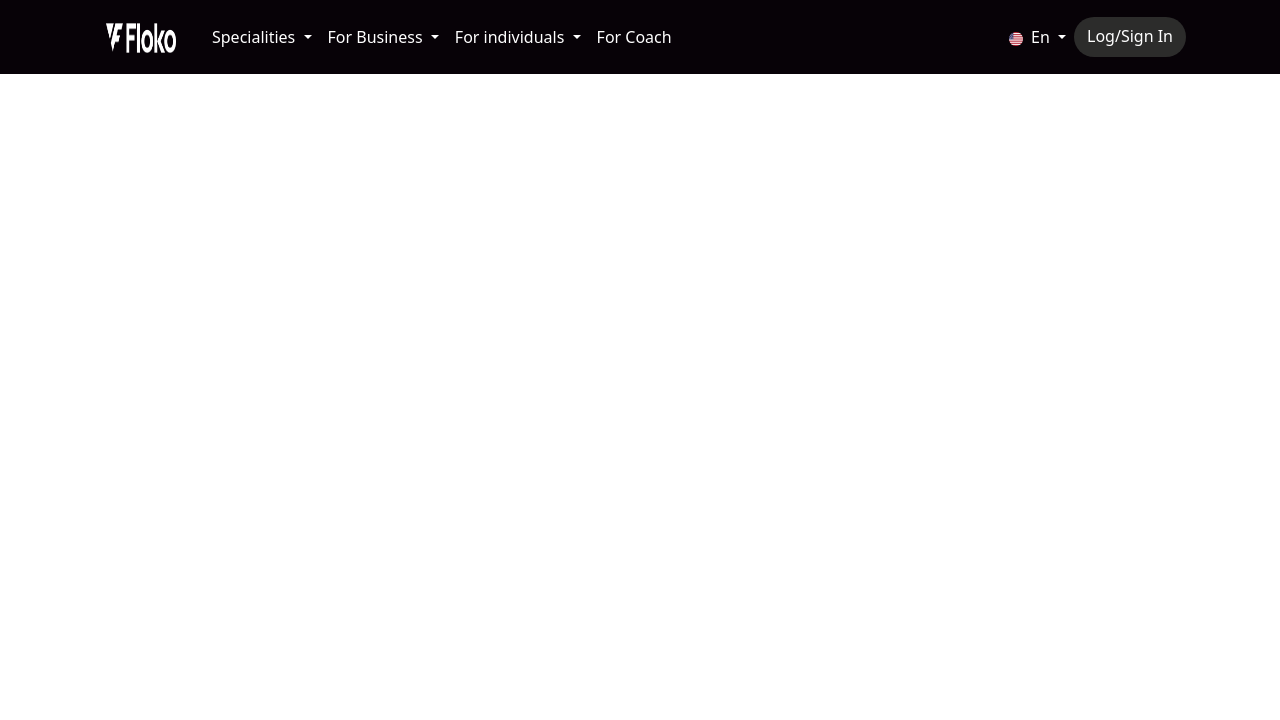
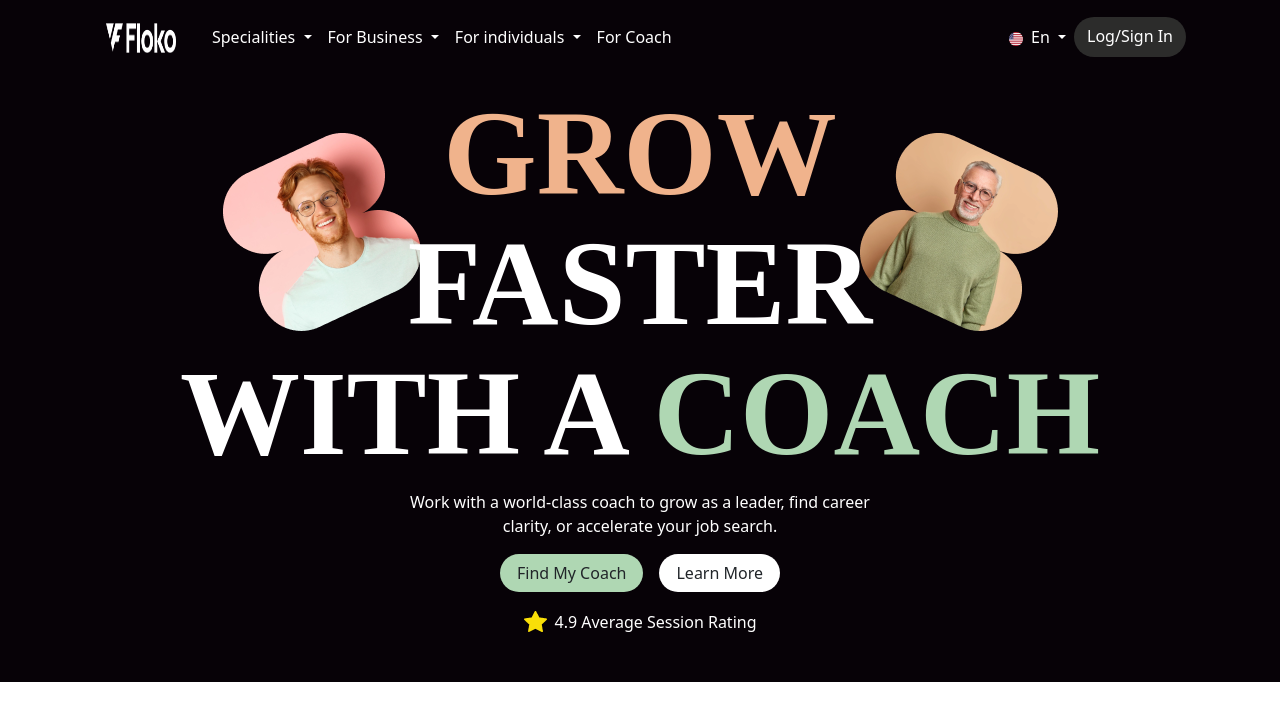
Before and after one commit to Rasujon3/SoClose-DHK-Limited-Job-Task, a plain HTML site: page index.html in a window 1280 px wide. Drawn offline with nearby package versions, Linux system fonts and the light colour scheme.

Commit message:
banner done

```diff
--- a/index.html
+++ b/index.html
@@ -11,6 +11,7 @@
       crossorigin="anonymous"
     ></script>
     <!-- Bootstrap CSS -->
+    <link rel="stylesheet" href="style.css" />
     <link
       href="https://cdn.jsdelivr.net/npm/bootstrap@5.0.2/dist/css/bootstrap.min.css"
       rel="stylesheet"
@@ -19,7 +20,7 @@
     />
   </head>
   <body>
-    <header style="background-color: #070207">
+    <header style="background-color: #070207; padding-bottom: 50px">
       <!-- Navbar Start -->
       <section class="container">
         <nav class="navbar navbar-expand-lg navbar-light">
@@ -184,7 +185,55 @@
       </section>
       <!-- Navbar End -->
       <!-- Banner -->
-      <section class="container my-5"></section>
+      <section class="container">
+        <div class="row">
+          <div
+            style="padding-top: 45px; padding-bottom: 145px"
+            class="col-md-12"
+          >
+            <div class="d-flex align-items-center justify-content-center">
+              <img
+                class="relative text-center"
+                src="./images/banner.png"
+                alt="Banner"
+              />
+              <p class="banner-text">
+                <span style="color: #f0b38c">Grow</span> <br />
+                faster <br />
+                with a <span style="color: #afd7b3">coach</span>
+              </p>
+            </div>
+          </div>
+          <p class="text-white text-center">
+            Work with a world-class coach to grow as a leader, find career
+            <br />
+            clarity, or accelerate your job search.
+          </p>
+          <div class="d-flex gap-3 align-items-center justify-content-center">
+            <button
+              style="background-color: #afd7b3; border-radius: 29px"
+              class="btn px-3"
+            >
+              Find My Coach</button
+            ><button
+              style="background-color: #ffffff; border-radius: 29px"
+              class="btn px-3"
+            >
+              Learn More
+            </button>
+          </div>
+          <div
+            class="d-flex gap-2 mt-3 align-items-center justify-content-center"
+          >
+            <div>
+              <img src="./images/star.png" alt="star" />
+            </div>
+            <div class="rating-text">
+              <p class="text-center text-white">4.9 Average Session Rating</p>
+            </div>
+          </div>
+        </div>
+      </section>
     </header>
 
     <main style="background-color: #e5e5e5"></main>
--- /dev/null
+++ b/style.css
@@ -0,0 +1,20 @@
+.banner {
+  background-image: url("./images/banner.png");
+}
+
+.banner-text {
+  margin-top: 120px;
+  position: absolute;
+  text-transform: uppercase;
+  color: white;
+  font-family: Neue Montreal;
+  font-size: 120px;
+  font-weight: 700;
+  line-height: 130px;
+  letter-spacing: 0em;
+  text-align: center;
+}
+
+.rating-text {
+  margin-bottom: -20px;
+}
```
Also changed, not shown: images/banner.png (added), images/star.png (added).
